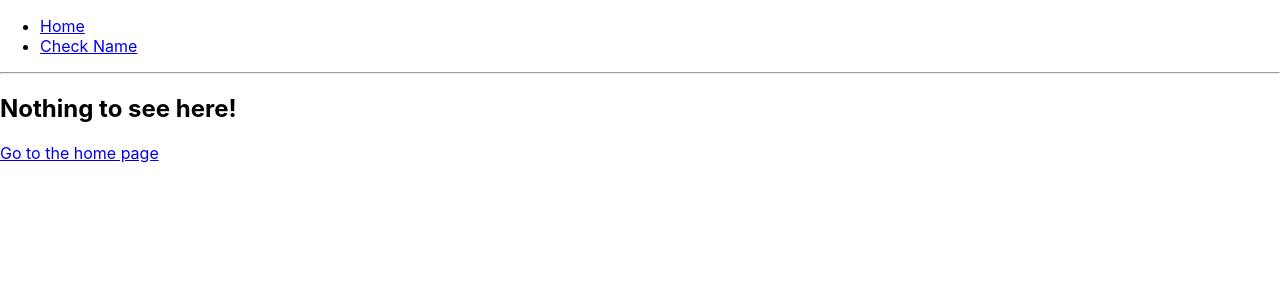
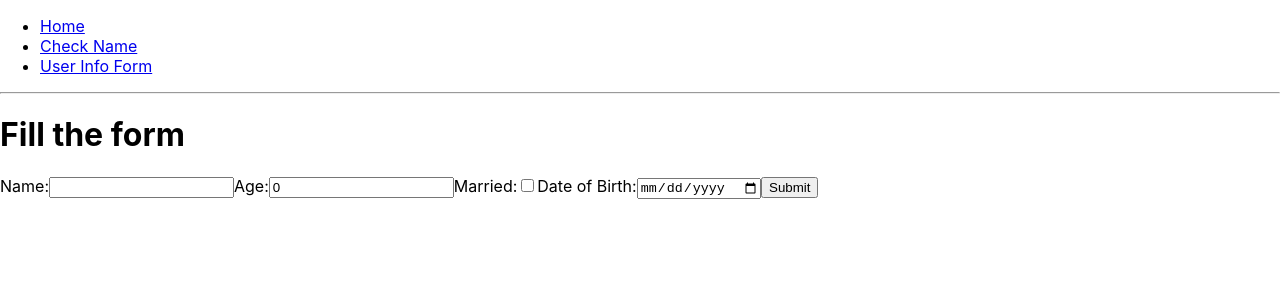
Before and after one commit to stanislavpolianychko/data-form-fe, a React (Create React App) app: page /user-info-form in a window 1280 px wide. Shown: the top 300 px of the page. Built offline with nearby package versions, Linux system fonts and the light colour scheme.

Commit message:
feat: base of user-info-page added

```diff
--- a/src/App.tsx
+++ b/src/App.tsx
@@ -1,6 +1,7 @@
 import { Routes, Route, Outlet, Link } from "react-router-dom";
 import { CheckName } from './pages/CheckName';
 import { Home } from './pages/Home';
+import { UserForm } from "./pages/UserInfoForm";
 
 export default function App() {
     return (
@@ -8,6 +9,7 @@ export default function App() {
             <Route path="/" element={<Layout />}>
                 <Route index element={<Home />} />
                 <Route path="check-name" element={<CheckName />} />
+                <Route path="user-info-form" element={<UserForm />} />
                 <Route path="*" element={<NoMatch />} />
             </Route>
         </Routes>
@@ -25,6 +27,9 @@ function Layout() {
                     <li>
                         <Link to="/check-name">Check Name</Link>
                     </li>
+                    <li>
+                        <Link to={'/user-info-form'}>User Info Form</Link>
+                    </li>
                 </ul>
             </nav>
             <hr />
@@ -32,8 +37,6 @@ function Layout() {
         </div>
     );
 }
-
-
 
 
 function NoMatch() {
--- /dev/null
+++ b/src/pages/UserInfoForm.tsx
@@ -0,0 +1,78 @@
+import { useEffect, useState } from 'react';
+
+interface FormData {
+    name: string;
+    age: number;
+    married: boolean;
+    dateOfBirth: string;
+}
+
+export function UserForm() {
+    const [formData, setFormData] = useState<FormData>({
+        name: '',
+        age: 0,
+        married: false,
+        dateOfBirth: '',
+    });
+    const [status, setStatus] = useState<'INITIAL' | 'SEND_DATA' | 'SENDING_DATA' | 'DATA_SENDED' | 'ERROR_SENDING_DATA'>('INITIAL');
+
+    useEffect(() => {
+        if (status === 'SEND_DATA') {
+            setStatus('SENDING_DATA');
+            fetch('http://localhost:3001/info/validate-user-info', {
+                method: 'POST',
+                headers: {
+                    'Content-Type': 'application/json',
+                },
+                body: JSON.stringify(formData),
+            })
+                .then((rawResponse) => {
+                    if ([200, 201].includes(rawResponse.status)) {
+                        return rawResponse.json();
+                    } else {
+                        throw new Error();
+                    }
+                })
+                .then((response) => {
+                    setStatus('DATA_SENDED');
+                })
+                .catch((e) => {
+                    setStatus('ERROR_SENDING_DATA');
+                });
+        }
+    }, [status, formData]);
+
+    const handleChange = (e: React.ChangeEvent<HTMLInputElement>) => {
+        setFormData({
+            ...formData,
+            [e.target.name]: e.target.name === 'married' ? e.target.checked : e.target.value,
+        });
+    };
+
+    return (
+        <div>
+            <h1>Fill the form</h1>
+            <form>
+                <label>
+                    Name:
+                    <input type="text" name="name" value={formData.name} onChange={handleChange} />
+                </label>
+                <label>
+                    Age:
+                    <input type="number" name="age" value={formData.age} onChange={handleChange} />
+                </label>
+                <label>
+                    Married:
+                    <input type="checkbox" name="married" checked={formData.married} onChange={handleChange} />
+                </label>
+                <label>
+                    Date of Birth:
+                    <input type="date" name="dateOfBirth" value={formData.dateOfBirth} onChange={handleChange} />
+                </label>
+                <button type="button" onClick={() => setStatus('SEND_DATA')}>
+                    Submit
+                </button>
+            </form>
+        </div>
+    );
+}
```
Lines whose indentation alone changed are shown as unchanged.
